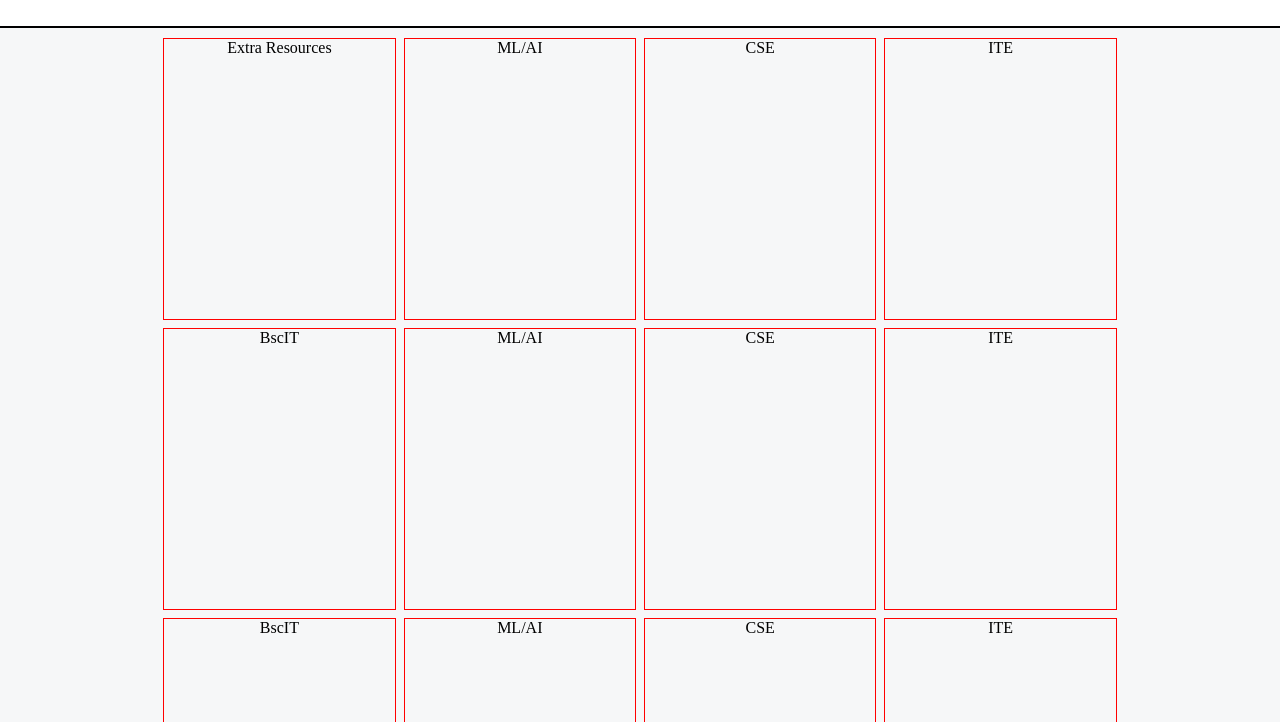
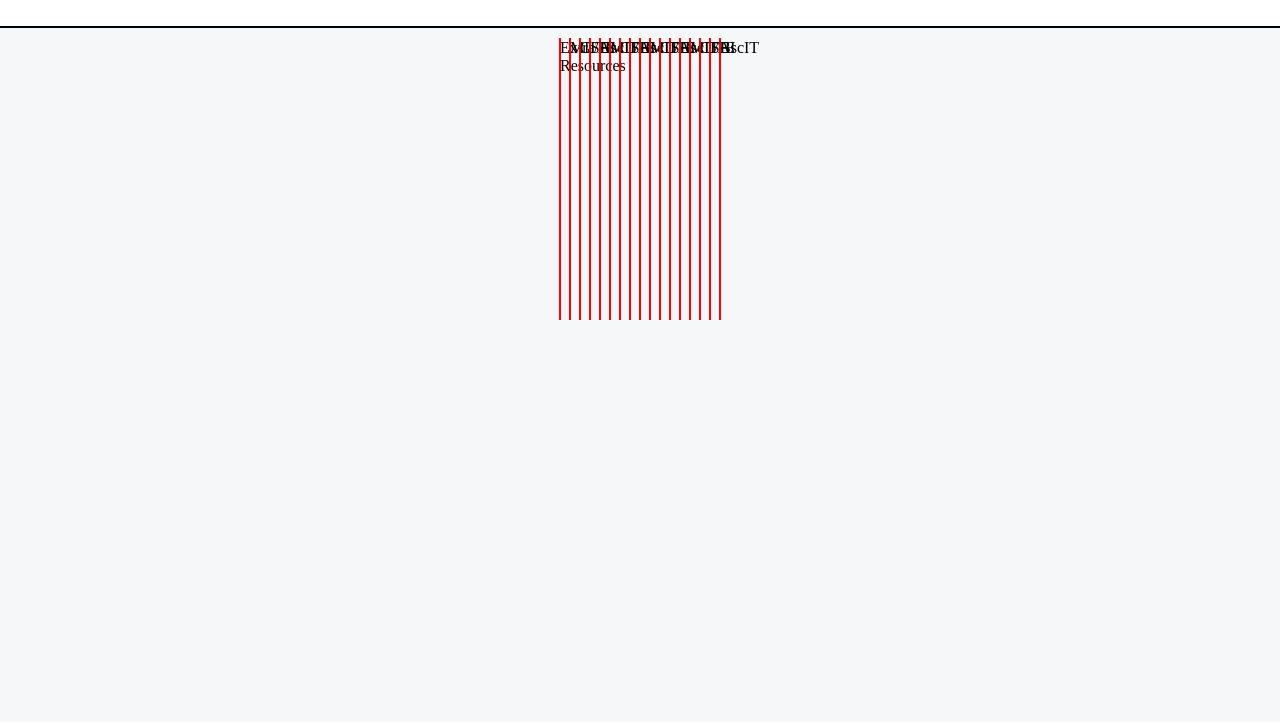
Before and after one commit to blanc9211/trial, a plain HTML site: page Old-Papers/Index.html in a window 1280 px wide. Shown: the part 78-800 px from the top of the page. Drawn offline with Linux system fonts and the light colour scheme.

Commit message:
Update BoilerCSS.css

```diff
--- a/Old-Papers/BoilerCSS.css
+++ b/Old-Papers/BoilerCSS.css
@@ -87,6 +87,6 @@ a{
 @media (min-width: 1100px)
 {
     .cards{
-        width: 20%;
+        width: 0%;
     }
 }
```
